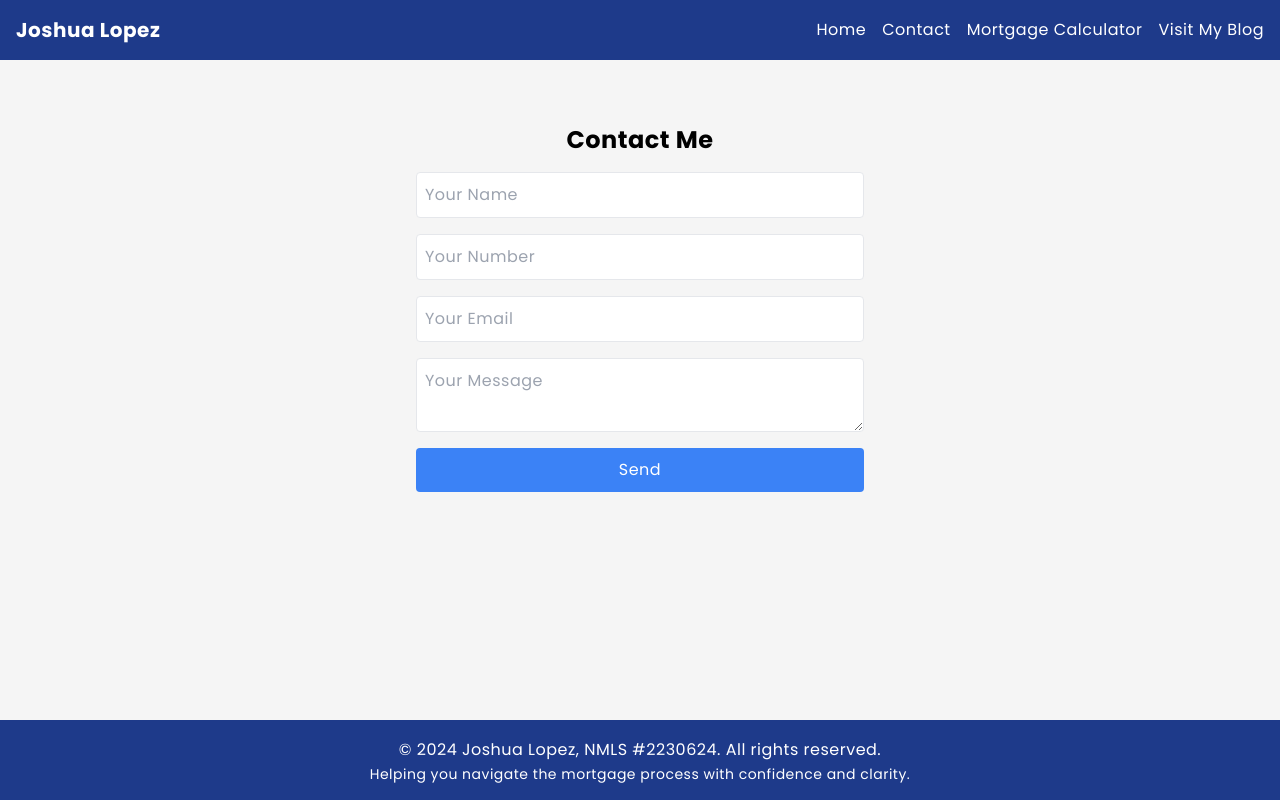
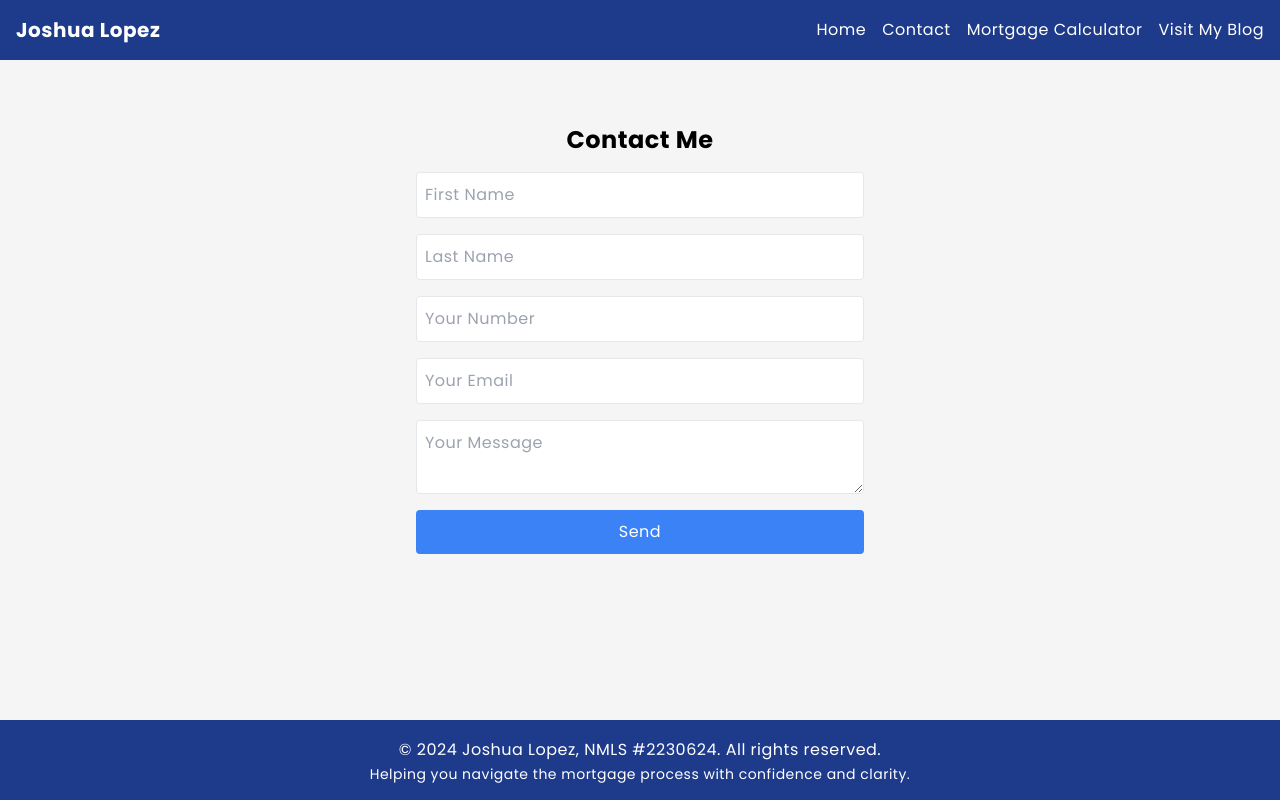
Before and after one commit to jflopezr11/mortgage_site, a Next.js app: page /contact in a window 1280 px wide. Built offline with nearby package versions, Linux system fonts and the light colour scheme.

Commit message:
connected to hubspot -yay works

```diff
--- a/app/contact/page.tsx
+++ b/app/contact/page.tsx
@@ -3,22 +3,58 @@
 import { useState } from 'react';
 
 export default function Contact() {
-  const [formData, setFormData] = useState({ name: '', email: '', message: '', number: '' });
+  const [formData, setFormData] = useState({ firstname: '', lastname: '', email: '', message: '', number: '' });
 
-  const handleSubmit = (event) => {
+  const handleSubmit = async (event) => {
     event.preventDefault();
 
-    // Basic validation for the phone number
-    const phoneNumberPattern = /^[0-9]{10}$/;  // Ensures 10 digits only
+    // Basic validation for phone number
+    const phoneNumberPattern = /^[0-9]{10}$/;
     if (!phoneNumberPattern.test(formData.number)) {
       alert('Please enter a valid 10-digit phone number');
-      return;  // Prevent form submission
+      return;
     }
 
+    // HubSpot form data payload
+    const hubspotPayload = {
+      fields: [
+        { name: "firstname", value: formData.firstname },
+        { name: "lastname", value: formData.lastname },
+        { name: "email", value: formData.email },
+        { name: "phone", value: formData.number },
+        { name: "message", value: formData.message }
+      ]
+    };
 
-    console.log('Form data:', formData);
+    try {
+      // Make the POST request to HubSpot API
+      const response = await fetch(
+        `https://api.hsforms.com/submissions/v3/integration/submit/47856163/332c7c6f-be7f-4286-8da3-6d30208eba2d`,
+        {
+          method: 'POST',
+          headers: {
+            'Content-Type': 'application/json',
+            'Authorization': `pat-na1-e3a7c3c0-b971-458f-8ab5-d44936d1485d` // Add your HubSpot Private App Token here
+          },
+          body: JSON.stringify(hubspotPayload),
+        }
+      );
+
+      if (response.ok) {
+        alert('Form submitted successfully');
+        setFormData({ firstname: '', lastname: '', email: '', message: '', number: '' }); // Reset form
+      } else {
+        const errorData = await response.json();
+        alert('Error submitting the form');
+        console.error('Error details:', errorData);
+      }
+    } catch (error) {
+      console.error('Error submitting form:', error);
+      alert('There was an error submitting the form.');
+    }
   };
 
+  // Handle form input changes
   const handleChange = (event) => {
     const { name, value } = event.target;
     setFormData((prevData) => ({ ...prevData, [name]: value }));
@@ -27,12 +63,21 @@ export default function Contact() {
   return (
     <div className="flex flex-col items-center mt-10">
       <h1 className="text-2xl font-bold mb-4">Contact Me</h1>
-      <form className="flex flex-col w-full max-w-md" onSubmit={handleSubmit}> {/* Adjusted width */}
+      <form className="flex flex-col w-full max-w-md" onSubmit={handleSubmit}>
         <input
           type="text"
-          name="name"
-          placeholder="Your Name"
-          value={formData.name}
+          name="firstname"
+          placeholder="First Name"
+          value={formData.firstname}
+          onChange={handleChange}
+          required
+          className="border p-2 mb-4 rounded"
+        />
+        <input
+          type="text"
+          name="lastname"
+          placeholder="Last Name"
+          value={formData.lastname}
           onChange={handleChange}
           required
           className="border p-2 mb-4 rounded"
@@ -44,7 +89,7 @@ export default function Contact() {
           value={formData.number}
           onChange={handleChange}
           required
-          pattern="[0-9]{10}"  // Ensures a 10-digit number
+          pattern="[0-9]{10}"
           title="Please enter a valid 10-digit phone number"
           className="border p-2 mb-4 rounded"
         />
--- a/next.config.mjs
+++ b/next.config.mjs
@@ -1,4 +1,19 @@
 /** @type {import('next').NextConfig} */
-const nextConfig = {};
+const nextConfig = {
+    async headers() {
+      return [
+        {
+          source: '/(.*)',  // Apply headers to all routes
+          headers: [
+            {
+              key: 'Strict-Transport-Security',
+              value: 'max-age=31536000; includeSubDomains; preload',
+            },
+            // Add more security headers as needed
+          ],
+        },
+      ];
+    },
+  };
 
-export default nextConfig;
+  export default nextConfig;
```
Also changed, not shown: next-sitemap.config.js (deleted, +0 -14 lines).
